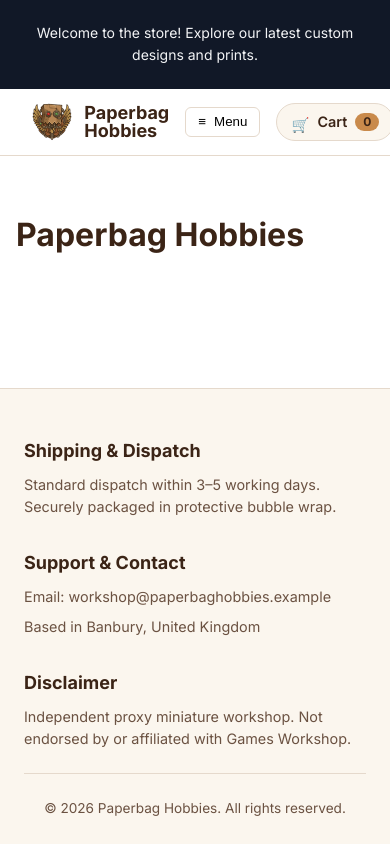
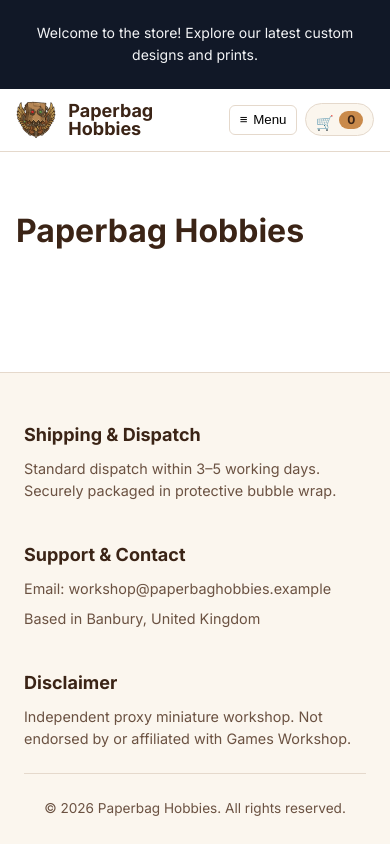
Before and after one commit to paperbaghobbies-debug/Paperbaghobbies-Asessment-1, a plain HTML site: page index.html in a window 390 px wide. Drawn offline with Linux system fonts and the light colour scheme.

Commit message:
fix(css): resolve mobile menu text wrap and footer column layout bugs; update testing docs

```diff
--- a/assets/css/styles.css
+++ b/assets/css/styles.css
@@ -43,16 +43,24 @@
   box-sizing: border-box;
 }
 
+html {
+  width: 100%;
+  overflow-x: hidden;
+}
+
 body {
   margin: 0;
+  padding: 0;
+  width: 100%;
+  min-height: 100vh;
   font-family: var(--font-body);
   font-size: 1rem;
   line-height: var(--line-height-body);
   color: var(--text-main);
   background-color: var(--bg-page);
-  min-height: 100vh;
   display: flex;
   flex-direction: column;
+  overflow-x: hidden;
 }
 
 /* Reset default link styling */
@@ -68,6 +76,12 @@ main,
   width: 100%;
   margin: 0 auto;
   padding: var(--space-xl) var(--space-md);
+}
+
+/* Prevent long strings/URLs from forcing container overflow */
+p, a, span, h1, h2, h3, h4, h5, h6 {
+  overflow-wrap: break-word;
+  word-break: break-word;
 }
 
 /* ==========================================================================
@@ -102,6 +116,7 @@ main,
   font-size: 0.875rem;
   text-align: center;
   padding: 0.5rem 1rem;
+  width: 100%;
 }
 
 .site-header {
@@ -119,9 +134,11 @@ main,
   align-items: center;
   justify-content: space-between;
   width: 100%;
-  max-width: 100%;
-  padding: 0.875rem 2rem;
+  max-width: var(--content-max-width);
+  margin: 0 auto;
+  padding: 0.875rem 1.5rem;
   gap: 1rem;
+  position: relative;
 }
 
 .header-brand-row,
@@ -222,6 +239,7 @@ main,
   padding: 0.4rem 0.875rem;
   border-radius: var(--radius-pill);
   transition: all 0.2s ease-in-out;
+  white-space: nowrap;
 }
 
 .cart-icon {
@@ -262,15 +280,35 @@ main,
    7. MEDIA QUERIES (Mobile Viewports)
    ========================================================================== */
 @media (max-width: 768px) {
+  /* Reduce side padding on mobile header */
+  .header-container {
+    padding: 0.75rem 1rem;
+    gap: 0.5rem;
+  }
+
+  /* Prevent brand and actions from claiming equal desktop flex space */
+  .header-brand-row,
+  .header-brand,
+  .header-actions {
+    flex: initial;
+  }
+
+  /* Hamburger Toggle: Fix text wrapping ("Men u") */
   .nav-toggle {
     display: inline-flex !important;
     align-items: center;
-    gap: 0.5rem;
-    padding: 0.4rem 0.75rem;
+    gap: 0.35rem;
+    padding: 0.4rem 0.6rem;
     background: none;
     border: 1px solid var(--border-color);
     border-radius: var(--radius-sm);
     cursor: pointer;
+    white-space: nowrap; /* Prevents "Menu" from wrapping word breaks */
+    flex-shrink: 0;
+  }
+
+  .nav-toggle-label {
+    white-space: nowrap;
   }
 
   .primary-navigation,
@@ -287,6 +325,7 @@ main,
     width: 100%;
     background-color: var(--bg-page);
     border-bottom: 1px solid var(--border-color);
+    z-index: 1000;
   }
 
   .primary-navigation ul,
@@ -308,6 +347,29 @@ main,
     padding: 0.875rem 1.5rem;
     border-bottom: 1px solid var(--border-color);
   }
+
+  /* Compact header cart pill on mobile */
+  .cart-link .cart-text {
+    display: none;
+  }
+
+  .cart-link {
+    padding: 0.4rem 0.6rem;
+    gap: 0.35rem;
+    flex-shrink: 0;
+  }
+
+  /* Stack footer vertically in single columns on mobile viewports */
+  .footer-container {
+    flex-direction: column !important;
+    align-items: stretch;
+    gap: 1.5rem;
+  }
+
+  .footer-column {
+    width: 100% !important;
+    flex: 1 1 100% !important;
+  }
 }
 
 /* ==========================================================================
@@ -320,6 +382,7 @@ main,
   color: var(--text-main);
   flex-shrink: 0;
   margin-top: auto;
+  width: 100%;
 }
 
 .footer-container {
@@ -329,12 +392,13 @@ main,
   align-items: flex-start;
   gap: 2rem;
   max-width: var(--content-max-width);
+  width: 100%;
   margin: 0 auto;
 }
 
 .footer-column {
-  flex: 1 1 0;
-  min-width: 220px;
+  flex: 1 1 0%;
+  min-width: 0;
 }
 
 .footer-column h3,
@@ -355,6 +419,7 @@ main,
 
 .footer-bottom {
   max-width: var(--content-max-width);
+  width: 100%;
   margin: 2rem auto 0;
   padding-top: 1.5rem;
   border-top: 1px solid var(--border-color);
@@ -366,10 +431,3 @@ main,
 .footer-bottom p {
   margin: 0;
 }
-
-@media (max-width: 768px) {
-  .footer-container {
-    flex-direction: column;
-    gap: 1.5rem;
-  }
-}
```
Also changed, not shown: TESTING.md (+42 -6 lines), docs/screenshots/iphone-xr-header-footer-layout-bugs.png (added), docs/screenshots/lighthouse-audit-index-html.png (added), docs/screenshots/pixel-10-header-footer-layout-bugs.png.png (added).
